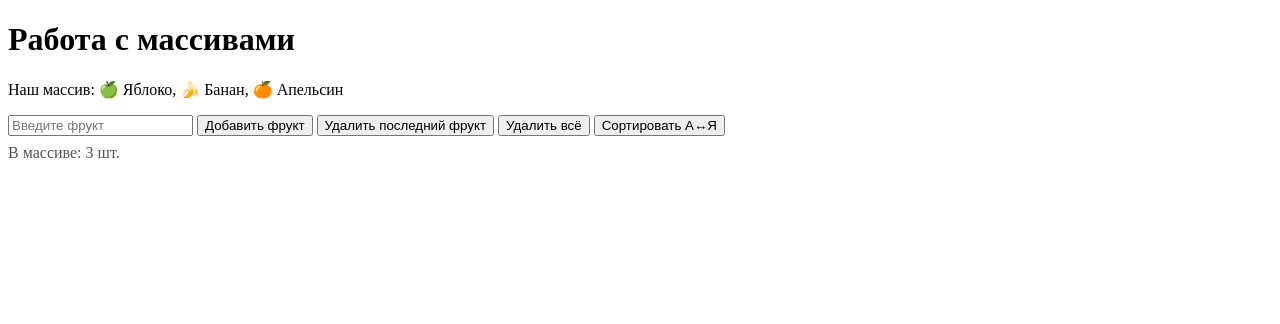
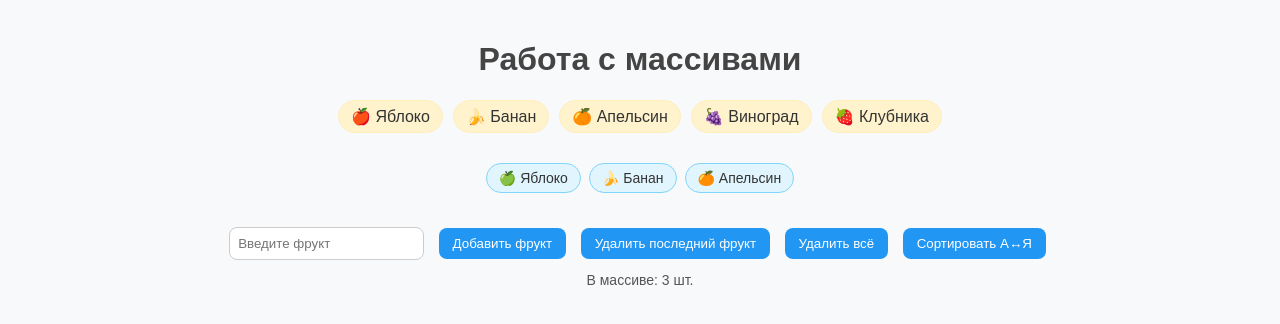
Before and after one commit to Andrey-Gal/js-arrays, a plain HTML site: page index.html in a window 1280 px wide. Drawn offline with Linux system fonts and the light colour scheme.

Commit message:
Добавил стили

```diff
--- a/index.html
+++ b/index.html
@@ -4,9 +4,19 @@
   <meta charset="UTF-8" />
   <meta name="viewport" content="width=device-width, initial-scale=1.0"/>
   <title>Массивы в JS</title>
+  <link rel="stylesheet" href="style.css">
 </head>
 <body>
   <h1>Работа с массивами</h1>
+
+  <div id="quick-fruits">
+  <span onclick="addQuickFruit('🍎 Яблоко')">🍎 Яблоко</span>
+  <span onclick="addQuickFruit('🍌 Банан')">🍌 Банан</span>
+  <span onclick="addQuickFruit('🍊 Апельсин')">🍊 Апельсин</span>
+  <span onclick="addQuickFruit('🍇 Виноград')">🍇 Виноград</span>
+  <span onclick="addQuickFruit('🍓 Клубника')">🍓 Клубника</span>
+</div>
+
 
   <div id="output"></div>
 
--- a/script.js
+++ b/script.js
@@ -40,4 +40,18 @@ function toggleSort() {
   updateList();
 }
 
+function updateList() {
+  const output = document.getElementById("output");
+  output.innerHTML = fruits
+    .map(fruit => `<span class="fruit-item">${fruit}</span>`)
+    .join("");
+  document.getElementById("counter").textContent = `В массиве: ${fruits.length} шт.`;
+}
+
+function addQuickFruit(fruit) {
+  fruits.push(fruit);
+  updateList();
+}
+
+
 updateList();
--- /dev/null
+++ b/style.css
@@ -0,0 +1,84 @@
+body {
+  font-family: Arial, sans-serif;
+  background-color: #f8f9fa;
+  color: #333;
+  text-align: center;
+  margin: 0;
+  padding: 20px;
+}
+
+h1 {
+  color: #444;
+}
+
+#output {
+  margin: 20px auto;
+  padding: 10px;
+  display: flex;
+  flex-wrap: wrap;
+  justify-content: center;
+  gap: 8px;
+}
+
+.fruit-item {
+  background-color: #e1f5fe;
+  border: 1px solid #81d4fa;
+  padding: 6px 12px;
+  border-radius: 16px;
+  font-size: 14px;
+}
+
+input[type="text"] {
+  padding: 8px;
+  border: 1px solid #ccc;
+  border-radius: 8px;
+  outline: none;
+  margin-right: 5px;
+}
+
+input[type="text"]:focus {
+  border-color: #2196f3;
+  box-shadow: 0 0 5px rgba(33, 150, 243, 0.5);
+}
+
+button {
+  background-color: #2196f3;
+  color: white;
+  border: none;
+  padding: 8px 14px;
+  margin: 5px;
+  border-radius: 8px;
+  cursor: pointer;
+  transition: background-color 0.3s ease;
+}
+
+button:hover {
+  background-color: #1976d2;
+}
+
+#counter {
+  margin-top: 10px;
+  font-size: 14px;
+  color: #555;
+}
+
+#quick-fruits {
+  margin: 15px 0;
+  display: flex;
+  flex-wrap: wrap;
+  gap: 10px;
+  justify-content: center;
+}
+
+#quick-fruits span {
+  background-color: #fff3cd;
+  border: 1px solid #ffeeba;
+  padding: 6px 12px;
+  border-radius: 20px;
+  cursor: pointer;
+  transition: background-color 0.3s;
+}
+
+#quick-fruits span:hover {
+  background-color: #ffe082;
+}
```
